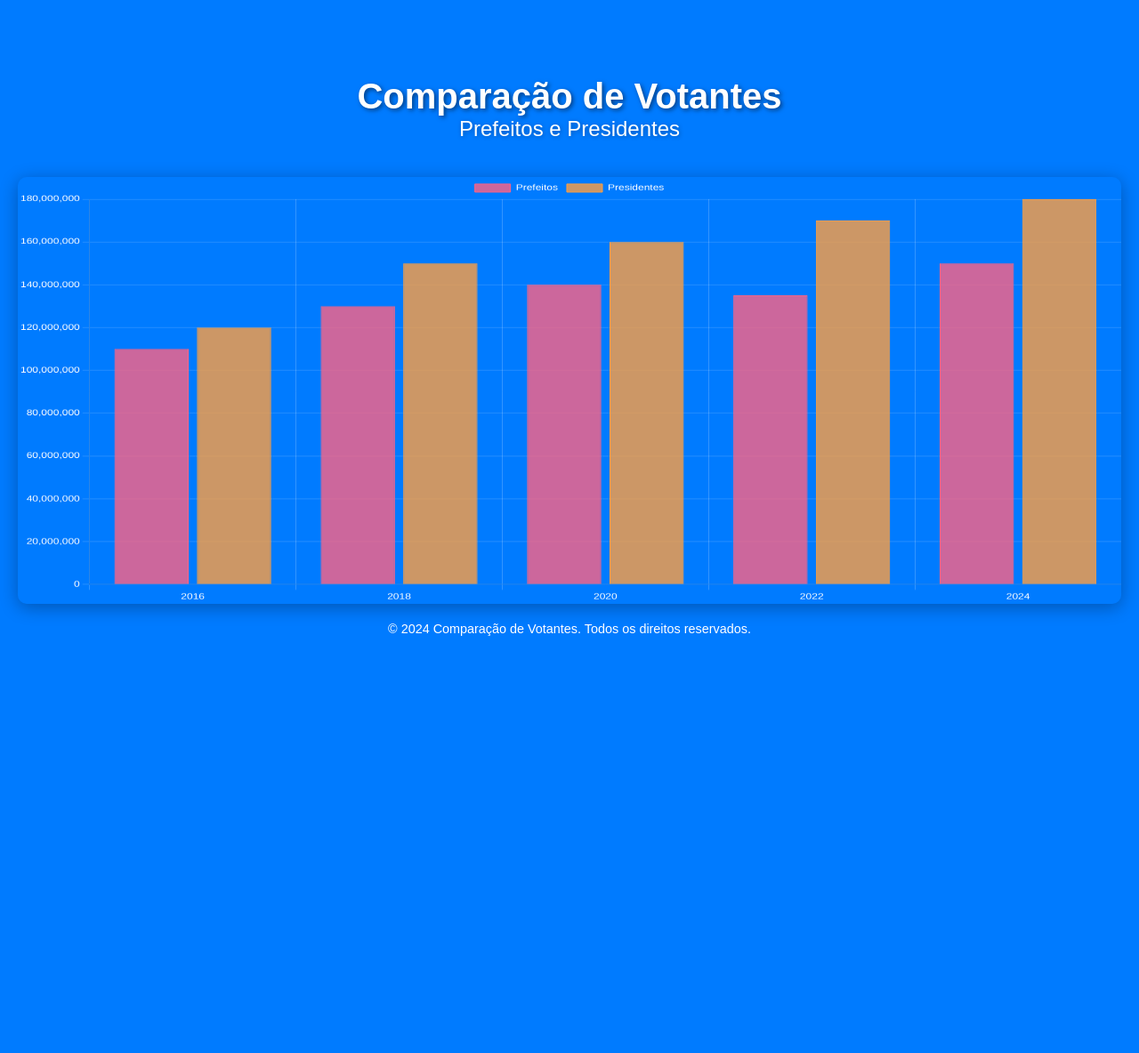
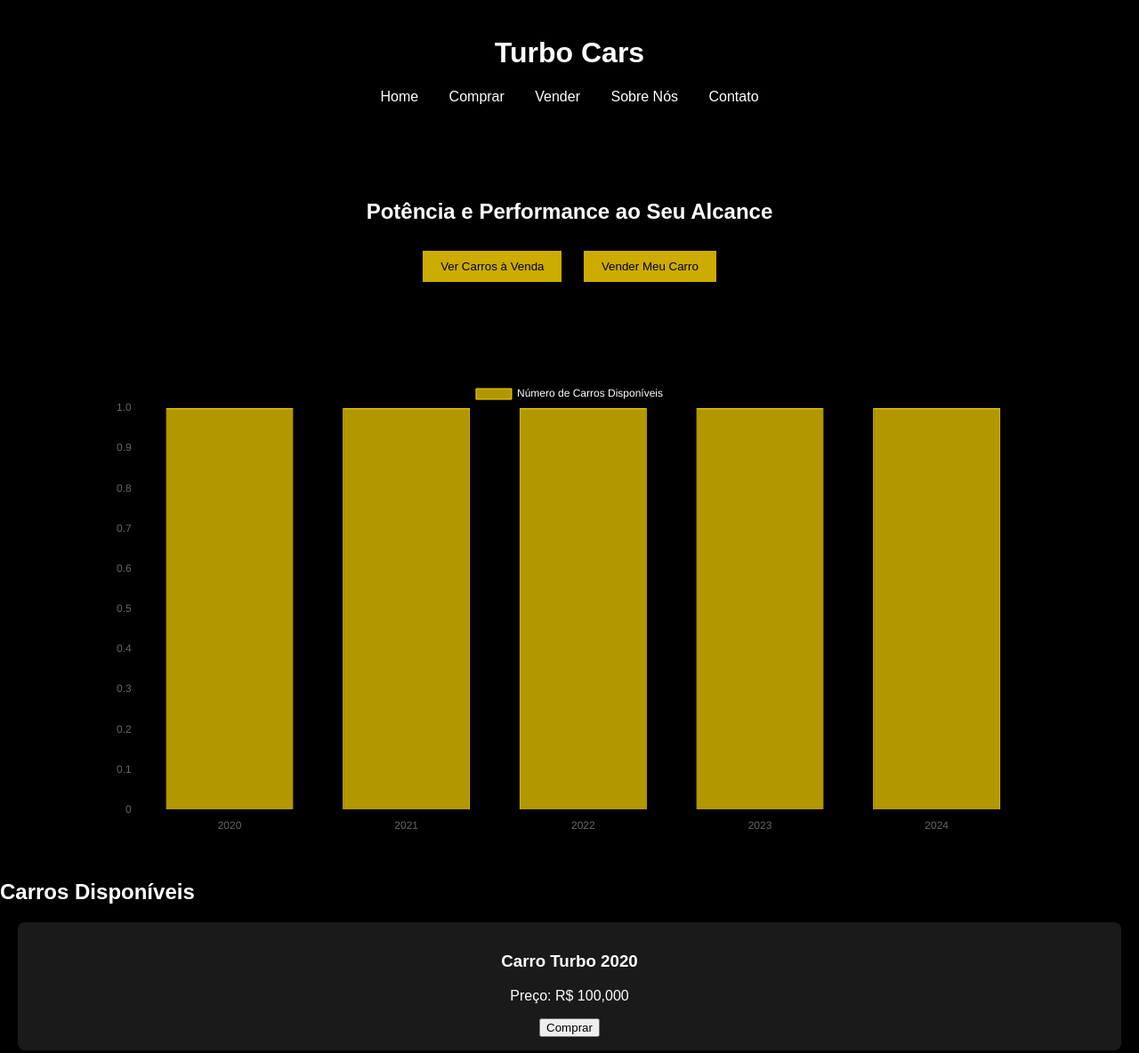
Before and after one commit to angelo-gabriel11/relatorio-de-redes-socias, a plain HTML site: page index.html in a window 1280 px wide. Shown: the top 1184 px of the page at 89% size. Before the commit the page ends 800 px from the top, so only its background shows below. Drawn offline with nearby package versions, Linux system fonts and the light colour scheme.

Commit message:
Add files via upload

```diff
--- a/index.html
+++ b/index.html
@@ -3,21 +3,115 @@
 <head>
     <meta charset="UTF-8">
     <meta name="viewport" content="width=device-width, initial-scale=1.0">
-    <title>Comparação de Votantes: Prefeitos e Presidentes</title>
+    <title>Turbo Cars</title>
     <link rel="stylesheet" href="styles.css">
     <script src="https://cdn.jsdelivr.net/npm/chart.js"></script>
 </head>
 <body>
-    <div class="container">
-        <header>
-            <h1>Comparação de Votantes</h1>
-            <h2>Prefeitos e Presidentes</h2>
-        </header>
-        <canvas id="votingChart"></canvas>
-        <footer>
-            <p>&copy; 2024 Comparação de Votantes. Todos os direitos reservados.</p>
-        </footer>
-    </div>
-    <script src="script.js"></script>
+    <header>
+        <h1>Turbo Cars</h1>
+        <nav>
+            <ul>
+                <li><a href="#home">Home</a></li>
+                <li><a href="#comprar">Comprar</a></li>
+                <li><a href="#vender">Vender</a></li>
+                <li><a href="#sobre">Sobre Nós</a></li>
+                <li><a href="#contato">Contato</a></li>
+            </ul>
+        </nav>
+    </header>
+
+    <main>
+        <section id="banner">
+            <h2>Potência e Performance ao Seu Alcance</h2>
+            <button onclick="window.location.href='#comprar'">Ver Carros à Venda</button>
+            <button onclick="window.location.href='#vender'">Vender Meu Carro</button>
+        </section>
+
+        <section id="grafico">
+            <canvas id="carrosGrafico" width="400" height="200"></canvas>
+        </section>
+
+        <section id="carros">
+            <h2>Carros Disponíveis</h2>
+            <div id="listaCarros"></div>
+        </section>
+    </main>
+
+    <footer>
+        <p>Contato: angelo.bottega@escola.pr.gov.br | Redes Sociais</p>
+    </footer>
+
+    <script>
+        // Lista de carros disponíveis
+        const carrosDisponiveis = [
+            { modelo: 'Carro Turbo 2020', preco: 100000 },
+            { modelo: 'Carro Turbo 2021', preco: 120000 },
+            { modelo: 'Carro Turbo 2022', preco: 150000 },
+            { modelo: 'Carro Turbo 2023', preco: 200000 },
+            { modelo: 'Carro Turbo 2024', preco: 250000 },
+        ];
+
+        // Função para exibir os carros na seção de carros disponíveis
+        function listarCarros() {
+            const listaCarros = document.getElementById('listaCarros');
+            listaCarros.innerHTML = ''; // Limpa a lista
+
+            carrosDisponiveis.forEach(car => {
+                const carroDiv = document.createElement('div');
+                carroDiv.classList.add('carro');
+                carroDiv.innerHTML = `
+                    <h3>${car.modelo}</h3>
+                    <p>Preço: R$ ${car.preco.toLocaleString()}</p>
+                    <button onclick="comprarCarro('${car.modelo}')">Comprar</button>
+                `;
+                listaCarros.appendChild(carroDiv);
+            });
+        }
+
+        // Função para simular a compra de um carro
+        function comprarCarro(modelo) {
+            const carro = carrosDisponiveis.find(car => car.modelo === modelo);
+            if (carro) {
+                alert(`Você comprou o ${modelo} por R$ ${carro.preco.toLocaleString()}`);
+                // Aqui você pode adicionar lógica para remover o carro da lista, se desejar
+            } else {
+                alert('Carro não encontrado.');
+            }
+        }
+
+        // Gráfico de carros disponíveis
+        const ctx = document.getElementById('carrosGrafico').getContext('2d');
+        const carrosGrafico = new Chart(ctx, {
+            type: 'bar',
+            data: {
+                labels: ['2020', '2021', '2022', '2023', '2024'],
+                datasets: [{
+                    label: 'Número de Carros Disponíveis',
+                    data: [1, 1, 1, 1, 1], // Pode ser ajustado conforme o número real de carros
+                    backgroundColor: 'rgba(255, 215, 0, 0.7)',
+                    borderColor: 'rgba(255, 215, 0, 1)',
+                    borderWidth: 1
+                }]
+            },
+            options: {
+                scales: {
+                    y: {
+                        beginAtZero: true
+                    }
+                },
+                plugins: {
+                    legend: {
+                        labels: {
+                            color: 'white'
+                        }
+                    }
+                }
+            }
+        });
+
+        // Chama a função para listar carros ao carregar a página
+        window.onload = listarCarros;
+    </script>
 </body>
 </html>
--- a/script.js
+++ b/script.js
@@ -1,104 +1,71 @@
-document.addEventListener('DOMContentLoaded', () => {
-    const VOTING_DATA = {
-        '2016': {
-            'Prefeitos': 110000000,
-            'Presidentes': 120000000
-        },
-        '2018': {
-            'Prefeitos': 130000000,
-            'Presidentes': 150000000
-        },
-        '2020': {
-            'Prefeitos': 140000000,
-            'Presidentes': 160000000
-        },
-        '2022': {
-            'Prefeitos': 135000000,
-            'Presidentes': 170000000
-        },
-        '2024': {
-            'Prefeitos': 150000000,
-            'Presidentes': 180000000
-        }
-    };
+// Lista de carros disponíveis
+const carrosDisponiveis = [
+    { modelo: 'Carro Turbo 2020', preco: 100000 },
+    { modelo: 'Carro Turbo 2021', preco: 120000 },
+    { modelo: 'Carro Turbo 2022', preco: 150000 },
+    { modelo: 'Carro Turbo 2023', preco: 200000 },
+    { modelo: 'Carro Turbo 2024', preco: 250000 },
+];
 
-    const CHART_COLORS = {
-        'Prefeitos': 'rgba(255, 99, 132, 0.8)',
-        'Presidentes': 'rgba(255, 159, 64, 0.8)'
-    };
+// Função para exibir os carros na seção de carros disponíveis
+function listarCarros() {
+    const listaCarros = document.getElementById('listaCarros');
+    listaCarros.innerHTML = ''; // Limpa a lista
 
-    const CHART_OPTIONS = {
-        responsive: true,
-        animation: {
-            duration: 1500,
-            easing: 'easeOutBounce'
+    carrosDisponiveis.forEach(car => {
+        const carroDiv = document.createElement('div');
+        carroDiv.classList.add('carro');
+        carroDiv.innerHTML = `
+            <h3>${car.modelo}</h3>
+            <p>Preço: R$ ${car.preco.toLocaleString()}</p>
+            <button onclick="comprarCarro('${car.modelo}')">Comprar</button>
+        `;
+        listaCarros.appendChild(carroDiv);
+    });
+}
+
+// Função para simular a compra de um carro
+function comprarCarro(modelo) {
+    const carro = carrosDisponiveis.find(car => car.modelo === modelo);
+    if (carro) {
+        alert(`Você comprou o ${modelo} por R$ ${carro.preco.toLocaleString()}`);
+        // Remove o carro da lista
+        carrosDisponiveis.splice(carrosDisponiveis.indexOf(carro), 1);
+        listarCarros(); // Atualiza a lista de carros
+    } else {
+        alert('Carro não encontrado.');
+    }
+}
+
+// Gráfico de carros disponíveis
+const ctx = document.getElementById('carrosGrafico').getContext('2d');
+const carrosGrafico = new Chart(ctx, {
+    type: 'bar',
+    data: {
+        labels: ['2020', '2021', '2022', '2023', '2024'],
+        datasets: [{
+            label: 'Número de Carros Disponíveis',
+            data: [5, 70, 500, 10, 20], // Pode ser ajustado conforme o número real de carros
+            backgroundColor: 'rgba(255, 215, 0, 0.7)',
+            borderColor: 'rgba(255, 215, 0, 1)',
+            borderWidth: 1
+        }]
+    },
+    options: {
+        scales: {
+            y: {
+                beginAtZero: true
+            }
         },
         plugins: {
             legend: {
-                position: 'top',
                 labels: {
-                    color: '#ffffff'
-                }
-            },
-            tooltip: {
-                callbacks: {
-                    label: function(tooltipItem) {
-                        let label = tooltipItem.dataset.label || '';
-                        if (label) {
-                            label += ': ';
-                        }
-                        label += tooltipItem.raw.toLocaleString();
-                        return label;
-                    }
-                }
-            }
-        },
-        scales: {
-            y: {
-                beginAtZero: true,
-                ticks: {
-                    color: '#ffffff'
-                },
-                grid: {
-                    color: 'rgba(255, 255, 255, 0.2)'
-                }
-            },
-            x: {
-                ticks: {
-                    color: '#ffffff'
-                },
-                grid: {
-                    color: 'rgba(255, 255, 255, 0.2)'
+                    color: 'white'
                 }
             }
         }
-    };
+    }
+});
 
-    function createBarChart(ctx, labels, datasets) {
-        return new Chart(ctx, {
-            type: 'bar',
-            data: {
-                labels: labels,
-                datasets: datasets
-            },
-            options: CHART_OPTIONS
-        });
-    }
-
-    function initChart() {
-        const ctx = document.getElementById('votingChart').getContext('2d');
-        const labels = Object.keys(VOTING_DATA);
-        const datasets = Object.keys(VOTING_DATA[labels[0]]).map(category => {
-            return {
-                label: category,
-                data: labels.map(year => VOTING_DATA[year][category]),
-                backgroundColor: CHART_COLORS[category],
-                borderColor: CHART_COLORS[category].replace(/0.8\)/, '1)'),
-                borderWidth: 1
-            };
-        });
-        createBarChart(ctx, labels, datasets);
-    }
-
-    initChart();
-});
+// Chama a função para listar carros ao carregar a página
+window.onload = listarCarros;
--- a/styles.css
+++ b/styles.css
@@ -1,60 +1,61 @@
-* {
+body {
+    background-color: black;
+    color: white;
+    font-family: Arial, sans-serif;
     margin: 0;
     padding: 0;
-    box-sizing: border-box;
-}
-
-body {
-    font-family: 'Arial', sans-serif;
-    background-color: #007BFF; /* Azul para o fundo */
-    color: #ffffff; /* Cor do texto */
-}
-
-.container {
-    display: flex;
-    flex-direction: column;
-    align-items: center;
-    justify-content: center;
-    height: 100vh; /* Ocupa a altura total da tela */
-    padding: 20px;
 }
 
 header {
+    background: rgba(0, 0, 0, 0.8);
+    padding: 20px;
     text-align: center;
-    margin-bottom: 20px;
 }
 
-h1 {
-    font-size: 2.5rem; /* Tamanho maior do texto */
-    text-shadow: 2px 2px 5px rgba(0, 0, 0, 0.5);
+nav ul {
+    list-style: none;
+    padding: 0;
 }
 
-h2 {
-    font-size: 1.5rem; /* Tamanho do subtítulo */
-    margin-bottom: 20px;
-    font-weight: 300;
-    text-shadow: 1px 1px 5px rgba(0, 0, 0, 0.3);
+nav ul li {
+    display: inline;
+    margin: 0 15px;
 }
 
-canvas {
-    width: 100% !important; /* Garante que o canvas ocupe a largura total */
-    height: 60vh !important; /* Altura fixa */
-    border-radius: 10px; /* Bordas arredondadas */
-    box-shadow: 0 4px 20px rgba(0, 0, 0, 0.3); /* Sombra para o gráfico */
+nav a {
+    color: white;
+    text-decoration: none;
+}
+
+#banner {
+    text-align: center;
+    padding: 50px 0;
+}
+
+#banner button {
+    background-color: rgba(255, 215, 0, 0.8);
+    color: black;
+    border: none;
+    padding: 10px 20px;
+    margin: 10px;
+    cursor: pointer;
+}
+
+#grafico {
+    margin: 50px auto;
+    width: 80%;
+}
+
+.carro {
+    background: rgba(255, 255, 255, 0.1);
+    margin: 20px;
+    padding: 15px;
+    border-radius: 8px;
+    text-align: center;
 }
 
 footer {
-    margin-top: 20px;
     text-align: center;
-    font-size: 0.9rem;
+    padding: 20px;
+    background: rgba(0, 0, 0, 0.8);
 }
-
-@media (max-width: 768px) {
-    h1 {
-        font-size: 2rem; /* Reduz o tamanho em telas menores */
-    }
-
-    h2 {
-        font-size: 1.2rem; /* Reduz o tamanho em telas menores */
-    }
-}
```
